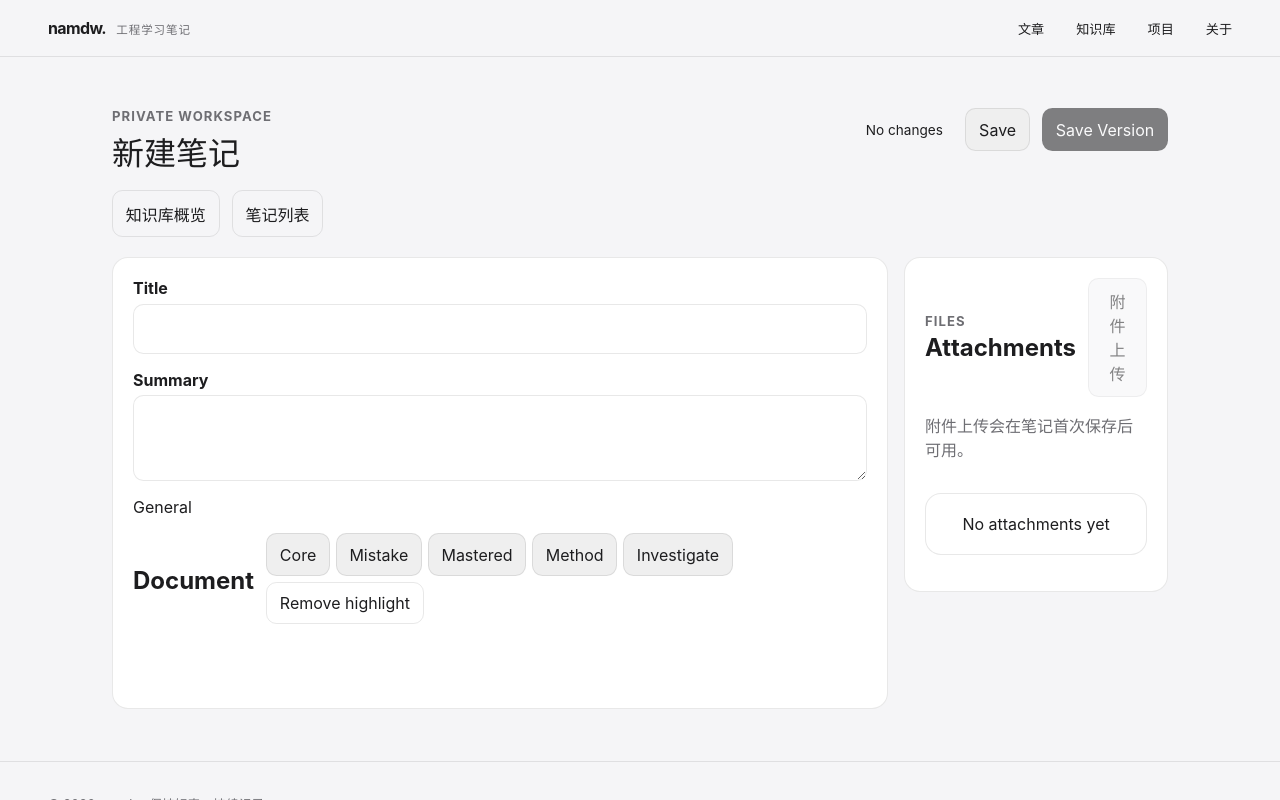
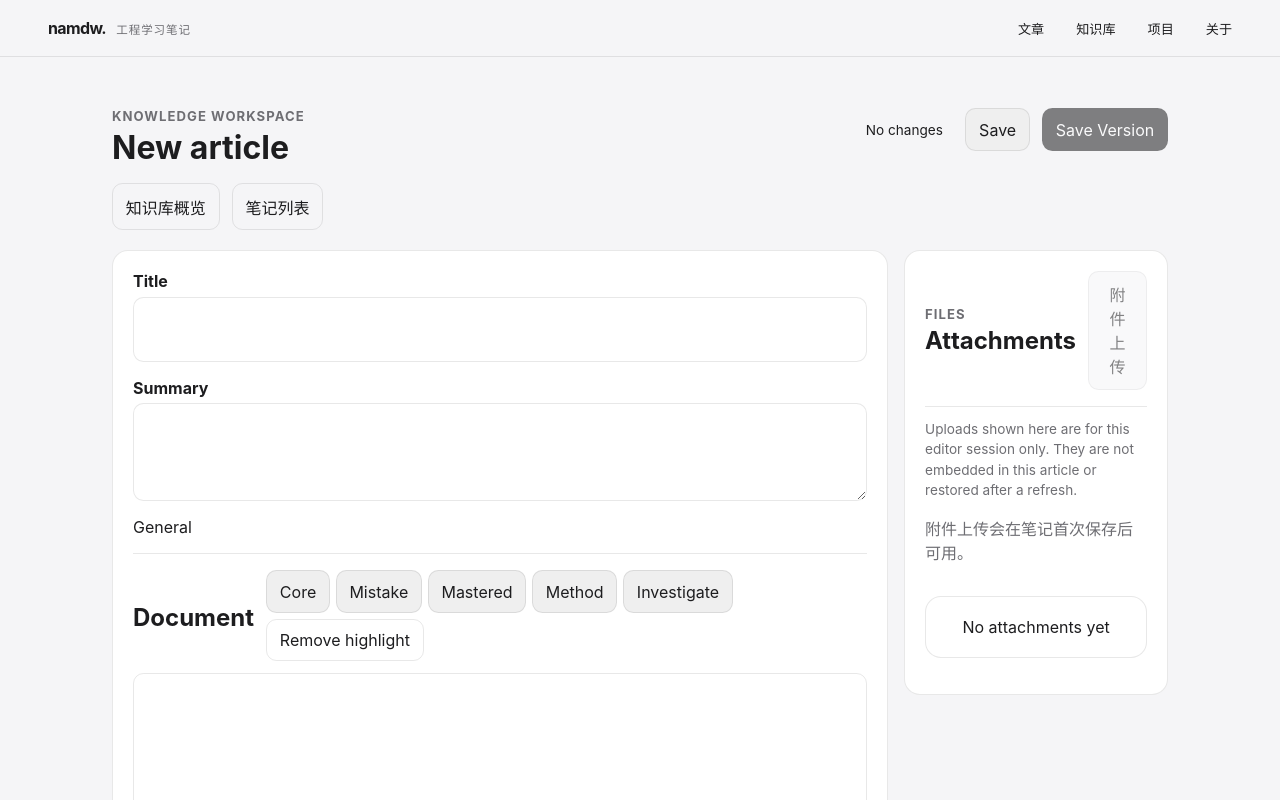
Before and after one commit to li1060532353-crypto/11, a React (Vite) app in the folder apps/web/: page /knowledge/notes/new in a window 1280 px wide. Shown: the top 800 px of the page. Built offline with nearby package versions, Linux system fonts and the light colour scheme.

Commit message:
feat(web): clarify knowledge editor workflow

```diff
--- a/apps/web/src/knowledge-ui/AssetPanel.tsx
+++ b/apps/web/src/knowledge-ui/AssetPanel.tsx
@@ -30,6 +30,7 @@ export function AssetPanel({ assets, onUpload, onDownload, onDelete, unavailable
           <input id="knowledge-asset-upload" type="file" onChange={(event) => { const file = event.target.files?.[0]; if (file) onUpload?.(file); event.currentTarget.value = ''; }} disabled={!onUpload} />
         </label>
       </div>
+      <p className="knowledge-asset-panel__boundary">Uploads shown here are for this editor session only. They are not embedded in this article or restored after a refresh.</p>
       {unavailableMessage ? <p className="knowledge-shell__subtle">{unavailableMessage}</p> : null}
       {assets.length === 0 ? <p className="knowledge-empty-state">No attachments yet</p> : (
         <ul className="knowledge-asset-list">
--- a/apps/web/src/knowledge-ui/EditorPage.tsx
+++ b/apps/web/src/knowledge-ui/EditorPage.tsx
@@ -7,10 +7,12 @@ import { highlightKinds } from './editor-fixtures';
 import './knowledge.css';
 
 export type EditorPresentationState = 'unchanged' | 'unsaved' | 'saving' | 'saved' | 'failed';
+export type VersionPresentationState = 'idle' | 'saving' | 'saved' | 'failed';
 
 type EditorPageProps = {
   model: EditorViewModel;
   state?: EditorPresentationState;
+  versionState?: VersionPresentationState;
   selectedHighlight?: HighlightKind | null;
   documentSlot?: ReactNode;
   onTitleChange?: (value: string) => void;
@@ -35,6 +37,12 @@ const stateLabels: Record<EditorPresentationState, string> = {
   failed: 'Save failed',
 };
 
+const versionStateLabels: Record<Exclude<VersionPresentationState, 'idle'>, string> = {
+  saving: 'Saving version',
+  saved: 'Version saved',
+  failed: 'Version could not be saved',
+};
+
 function labelForKind(kind: HighlightKind) {
   return kind.charAt(0).toUpperCase() + kind.slice(1);
 }
@@ -42,6 +50,7 @@ function labelForKind(kind: HighlightKind) {
 export function EditorPage({
   model,
   state = 'unchanged',
+  versionState = 'idle',
   selectedHighlight = null,
   documentSlot,
   onTitleChange,
@@ -67,14 +76,15 @@ export function EditorPage({
     <main className="knowledge-shell knowledge-editor" aria-labelledby="knowledge-editor-title">
       <header className="knowledge-editor__header">
         <div>
-          <p className="knowledge-shell__eyebrow">Private workspace</p>
-          <h1 id="knowledge-editor-title">{isNew ? '新建笔记' : 'Edit knowledge note'}</h1>
+          <p className="knowledge-shell__eyebrow">Knowledge workspace</p>
+          <h1 id="knowledge-editor-title">{isNew ? 'New article' : 'Edit article'}</h1>
           {navigation}
         </div>
         <div className="knowledge-editor__actions">
           <span className={`knowledge-save-state knowledge-save-state--${state}`} role="status" aria-live="polite">{stateLabels[state]}</span>
           <button type="button" onClick={onSave} disabled={!onSave || state === 'saving'}>Save</button>
-          <button type="button" className="knowledge-button--secondary" onClick={onSaveVersion} disabled={!onSaveVersion || state === 'saving'}>Save Version</button>
+          <button type="button" className="knowledge-button--secondary" onClick={onSaveVersion} disabled={!onSaveVersion || state === 'saving' || versionState === 'saving'}>Save Version</button>
+          {versionState !== 'idle' ? <span className={`knowledge-version-state knowledge-version-state--${versionState}`} role={versionState === 'failed' ? 'alert' : 'status'} aria-live="polite">{versionStateLabels[versionState]}</span> : null}
         </div>
       </header>
 
--- a/apps/web/src/knowledge-ui/knowledge.css
+++ b/apps/web/src/knowledge-ui/knowledge.css
@@ -91,9 +91,10 @@
 .knowledge-editor__main { display: grid; gap: 1rem; }
 .knowledge-editor__field { display: grid; font-weight: 700; gap: 0.35rem; }
 .knowledge-editor__field input, .knowledge-editor__field textarea, .knowledge-editor__document > textarea { border: 1px solid var(--color-border, #d2d2d7); border-radius: 0.65rem; font: inherit; padding: 0.75rem; width: 100%; }
-.knowledge-editor__field input { font-size: 1.25rem; }
+.knowledge-editor__field input { font-size: clamp(1.35rem, 2.5vw, 2rem); font-weight: 700; letter-spacing: -0.03em; }
+.knowledge-editor__field textarea { line-height: 1.5; resize: vertical; }
 .knowledge-editor__metadata { justify-content: flex-start; }
-.knowledge-editor__document { display: grid; gap: 0.75rem; }
+.knowledge-editor__document { border-top: 1px solid var(--color-border, #d2d2d7); display: grid; gap: 0.75rem; padding-top: 1rem; }
 .knowledge-highlight-toolbar { display: flex; flex-wrap: wrap; gap: 0.35rem; }
 .knowledge-highlight-toolbar button[aria-pressed="true"] { background: #fff1a8; border-color: #9a7800; box-shadow: 0 0 0 2px #fff1a8; }
 .knowledge-save-state { border-radius: 999px; font-size: 0.85rem; padding: 0.35rem 0.65rem; }
@@ -101,7 +102,14 @@
 .knowledge-save-state--saved { background: #dcfae6; color: #166534; }
 .knowledge-save-state--saving { background: #e0f2fe; color: #075985; }
 .knowledge-save-state--unsaved { background: #fff4c2; color: #765900; }
+.knowledge-version-state { color: var(--text-secondary); font-size: 0.85rem; white-space: nowrap; }
+.knowledge-version-state--failed { color: #8d1b12; }
+.knowledge-editor__slot { border: 1px solid var(--color-border, #d2d2d7); border-radius: 0.65rem; min-height: 22rem; padding: clamp(1rem, 3vw, 2rem); }
+.knowledge-editor__slot .tiptap { line-height: 1.75; min-height: 18rem; outline: 0; }
+.knowledge-editor__slot .tiptap > :first-child { margin-top: 0; }
+.knowledge-editor__slot .tiptap > :last-child { margin-bottom: 0; }
 .knowledge-asset-panel { align-self: start; display: grid; gap: 1rem; }
+.knowledge-asset-panel__boundary { border-top: 1px solid var(--color-border, #d2d2d7); color: var(--color-muted, #6e6e73); font-size: 0.85rem; line-height: 1.5; margin: 0; padding-top: 0.75rem; }
 .knowledge-upload-button { background: var(--color-soft, #f5f5f7); display: inline-block; text-align: center; }
 .knowledge-upload-button input { height: 1px; opacity: 0; position: absolute; width: 1px; }
 .knowledge-asset-list { display: grid; gap: 0.75rem; list-style: none; margin: 0; padding: 0; }
--- a/apps/web/src/knowledge/KnowledgeEditorRoute.tsx
+++ b/apps/web/src/knowledge/KnowledgeEditorRoute.tsx
@@ -78,9 +78,6 @@ export function KnowledgeEditorRoute({ mode }: Props) {
   if (error && mode === 'edit' && !noteId) return <p className="knowledge-message knowledge-message--error" role="alert">{error}</p>;
   return <>
     {error ? <p className="knowledge-message knowledge-message--error" role="alert">{error}</p> : null}
-    {versionState === 'saving' ? <p role="status">Saving version</p> : null}
-    {versionState === 'saved' ? <p role="status">Version saved</p> : null}
-    {versionState === 'failed' ? <p role="alert">Version could not be saved</p> : null}
-    <EditorPage model={model} state={state} isNew={mode === 'create'} attachmentUnavailableMessage={noteId ? undefined : '附件上传会在笔记首次保存后可用。'} documentSlot={editor ? <EditorContent editor={editor} /> : <p>Loading document editor</p>} onTitleChange={(title) => { if (mode === 'create') setCreateState('unsaved'); setDraft((current) => ({ ...current, title })); }} onSummaryChange={(summary) => { if (mode === 'create') setCreateState('unsaved'); setDraft((current) => ({ ...current, summary })); }} onHighlight={(kind) => { if (mode === 'create') setCreateState('unsaved'); editor?.chain().focus().setMark('highlight', { kind }).run(); }} onRemoveHighlight={() => { if (mode === 'create') setCreateState('unsaved'); editor?.chain().focus().unsetHighlight().run(); }} onSave={() => { void manualSave(); }} {...(noteId ? { onUpload: (file: File) => { void upload(file); } } : {})} onDownload={(assetId) => { void download(assetId); }} onDelete={(assetId) => { void removeAsset(assetId); }} {...(mode === 'edit' ? { onSaveVersion: () => { void saveVersion(); } } : {})} />
+    <EditorPage model={model} state={state} versionState={versionState} isNew={mode === 'create'} attachmentUnavailableMessage={noteId ? undefined : '附件上传会在笔记首次保存后可用。'} documentSlot={editor ? <EditorContent editor={editor} /> : <p>Loading document editor</p>} onTitleChange={(title) => { if (mode === 'create') setCreateState('unsaved'); setDraft((current) => ({ ...current, title })); }} onSummaryChange={(summary) => { if (mode === 'create') setCreateState('unsaved'); setDraft((current) => ({ ...current, summary })); }} onHighlight={(kind) => { if (mode === 'create') setCreateState('unsaved'); editor?.chain().focus().setMark('highlight', { kind }).run(); }} onRemoveHighlight={() => { if (mode === 'create') setCreateState('unsaved'); editor?.chain().focus().unsetHighlight().run(); }} onSave={() => { void manualSave(); }} {...(noteId ? { onUpload: (file: File) => { void upload(file); } } : {})} onDownload={(assetId) => { void download(assetId); }} onDelete={(assetId) => { void removeAsset(assetId); }} {...(mode === 'edit' ? { onSaveVersion: () => { void saveVersion(); } } : {})} />
   </>;
 }
```
Also changed, not shown: 1 other file (tests, documents, lock files or other folders).
